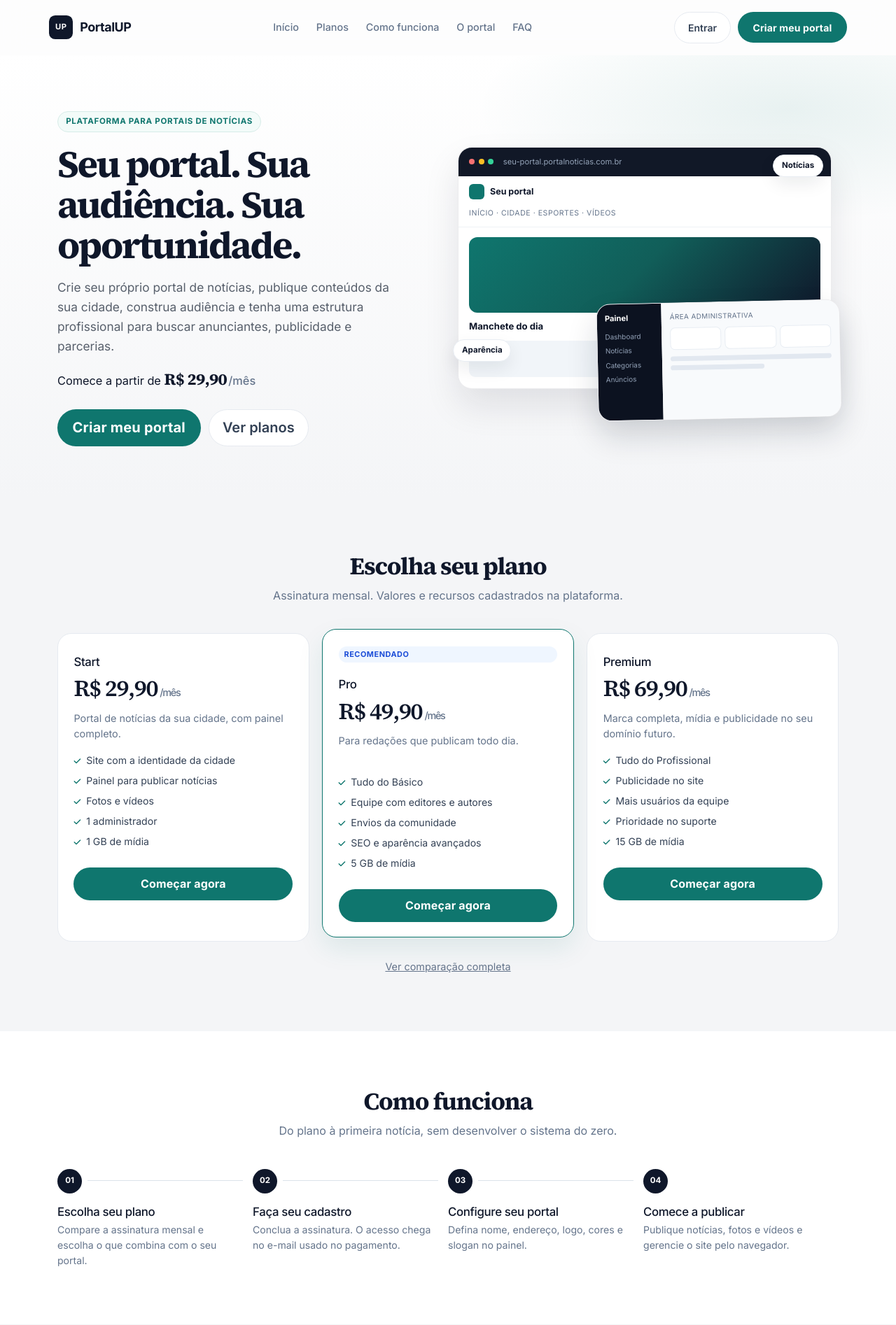
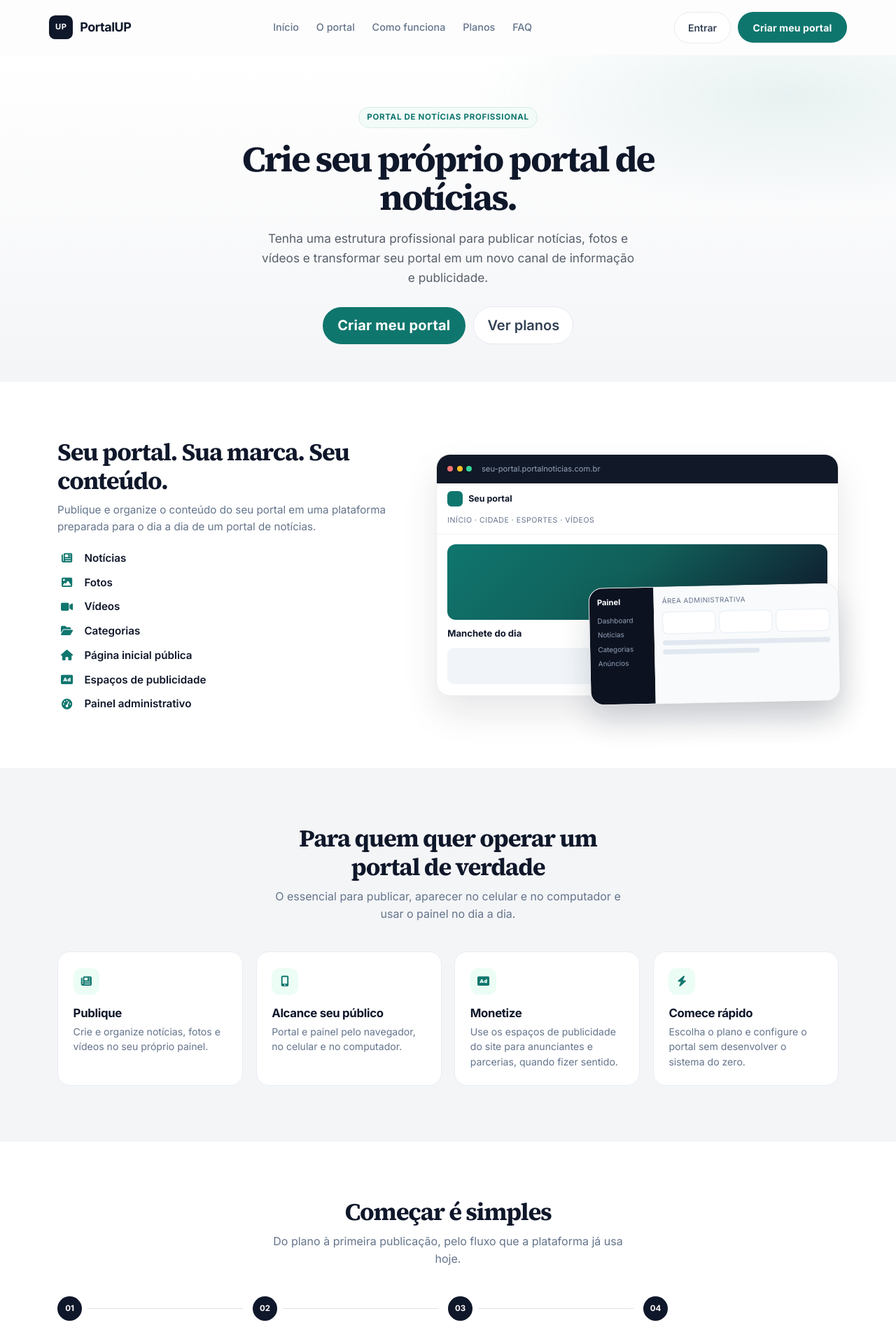
Before and after one commit to l1an1209/meu_site_noticias, a Django app: page / in a window 1280 px wide. Shown: the top 1894 px of the page at 70% size. Run offline with Django 5.2, Linux system fonts and the light colour scheme; data comes from the database, SQL or seed files in the repository; data that the repository does not hold is empty; some libraries are stand-ins or nearby versions.

Commit message:
feat: otimiza home para conversão
Co-authored-by: Cursor <cursoragent@cursor.com>

```diff
--- a/plataforma/templates/plataforma/home.html
+++ b/plataforma/templates/plataforma/home.html
@@ -27,14 +27,14 @@
         {% include "noticias/partials/portalup_logo.html" %}
         <nav class="home-nav__links" aria-label="Principal">
             <a href="{% url 'index' %}">Início</a>
+            <a href="#produto">O portal</a>
+            <a href="#como-funciona">Como funciona</a>
             <a href="#planos">Planos</a>
-            <a href="#como-funciona">Como funciona</a>
-            <a href="#produto">O portal</a>
             <a href="#faq">FAQ</a>
         </nav>
         <div class="home-nav__actions">
             <a class="btn btn-ds-ghost btn-sm" href="{% url 'entrar' %}">Entrar</a>
-            <a class="btn btn-contribuir btn-sm home-nav__cta" data-pup-event="click_subscribe" href="#planos">Criar meu portal</a>
+            <a class="btn btn-contribuir btn-sm home-nav__cta" data-pup-event="click_subscribe" href="{% url 'pagina_vendas' %}">Criar meu portal</a>
             <button class="home-nav__toggle" type="button" data-bs-toggle="collapse" data-bs-target="#homeMenu" aria-controls="homeMenu" aria-expanded="false" aria-label="Abrir menu">
                 <i class="fas fa-bars" aria-hidden="true"></i>
             </button>
@@ -43,148 +43,43 @@
     <div class="collapse home-nav__mobile" id="homeMenu">
         <nav class="container" aria-label="Menu mobile">
             <a href="{% url 'index' %}">Início</a>
+            <a href="#produto">O portal</a>
+            <a href="#como-funciona">Como funciona</a>
             <a href="#planos">Planos</a>
-            <a href="#como-funciona">Como funciona</a>
-            <a href="#produto">O portal</a>
             <a href="#faq">FAQ</a>
             <a href="{% url 'entrar' %}">Entrar</a>
-            <a href="#planos" data-pup-event="click_subscribe">Criar meu portal</a>
+            <a href="{% url 'pagina_vendas' %}" data-pup-event="click_subscribe">Criar meu portal</a>
         </nav>
     </div>
 </header>
 
-<section class="home-hero">
-    <div class="container home-hero__grid">
-        <div class="home-hero__copy">
-            <p class="home-badge">Plataforma para portais de notícias</p>
-            <h1 class="display-font">Seu portal. Sua audiência. Sua oportunidade.</h1>
-            <p class="lead">Crie seu próprio portal de notícias, publique conteúdos da sua cidade, construa audiência e tenha uma estrutura profissional para buscar anunciantes, publicidade e parcerias.</p>
-            {% with plano_inicial=planos_venda|first %}
-            {% if plano_inicial %}
-            <p class="home-hero__price">Comece a partir de <strong>R$ {{ plano_inicial.preco_mensal }}</strong><span>/mês</span></p>
-            {% endif %}
-            {% endwith %}
-            <div class="home-hero__actions">
-                <a class="btn btn-contribuir btn-lg" data-pup-event="click_subscribe" href="#planos">Criar meu portal</a>
+<section class="home-hero home-hero--simple">
+    <div class="container">
+        <div class="home-hero__copy home-hero__copy--center">
+            <p class="home-badge">Portal de notícias profissional</p>
+            <h1 class="display-font">Crie seu próprio portal de notícias.</h1>
+            <p class="lead">Tenha uma estrutura profissional para publicar notícias, fotos e vídeos e transformar seu portal em um novo canal de informação e publicidade.</p>
+            <div class="home-hero__actions home-hero__actions--center">
+                <a class="btn btn-contribuir btn-lg" data-pup-event="click_subscribe" href="{% url 'pagina_vendas' %}">Criar meu portal</a>
                 <a class="btn btn-ds-ghost btn-lg" href="#planos">Ver planos</a>
-            </div>
-        </div>
-        <div class="home-hero__stage" aria-hidden="true">
-            <div class="pup-float pup-float--news">Notícias</div>
-            <div class="pup-float pup-float--look">Aparência</div>
-            <div class="pup-mock pup-mock--site">
-                <div class="pup-mock__top">
-                    <span></span><span></span><span></span>
-                    <em>seu-portal.portalnoticias.com.br</em>
-                </div>
-                <div class="pup-mock__brand">
-                    <b></b>
-                    <strong>Seu portal</strong>
-                </div>
-                <div class="pup-mock__nav">Início · Cidade · Esportes · Vídeos</div>
-                <div class="pup-mock__story">
-                    <div class="pup-mock__hero"></div>
-                    <p>Manchete do dia</p>
-                </div>
-                <div class="pup-mock__rows">
-                    <div></div><div></div><div></div>
-                </div>
-            </div>
-            <div class="pup-mock pup-mock--app">
-                <div class="pup-mock__app-side">
-                    <b>Painel</b>
-                    <i>Dashboard</i>
-                    <i>Notícias</i>
-                    <i>Categorias</i>
-                    <i>Anúncios</i>
-                </div>
-                <div class="pup-mock__app-main">
-                    <small>Área administrativa</small>
-                    <div class="pup-mock__kpis"><span></span><span></span><span></span></div>
-                    <div class="pup-mock__line"></div>
-                    <div class="pup-mock__line pup-mock__line--short"></div>
-                </div>
             </div>
         </div>
     </div>
 </section>
 
-<section id="planos" class="home-section home-section--plans">
-    <div class="container">
-        <div class="home-section__intro">
-            <h2 class="display-font">Escolha seu plano</h2>
-            <p>Assinatura mensal. Valores e recursos cadastrados na plataforma.</p>
-        </div>
-        <div class="home-plans">
-            {% for plano in planos_venda %}
-            <div class="ds-card plan-card {% if plano.codigo == 'profissional' %}plan-card--featured{% endif %}">
-                {% if plano.codigo == 'profissional' %}
-                <p class="ds-badge ds-badge--info">Recomendado</p>
-                {% endif %}
-                <h3>{{ plano.nome }}</h3>
-                <p class="price">R$ {{ plano.preco_mensal }}<span>/mês</span></p>
-                <p class="plan-card__desc">{{ plano.descricao }}</p>
-                <ul class="plan-points">
-                    {% for item in plano.lista_recursos %}
-                    <li><i class="fas fa-check" aria-hidden="true"></i>{{ item }}</li>
-                    {% endfor %}
-                </ul>
-                <a class="btn btn-contribuir w-100" data-pup-event="click_plan" data-plano="{{ plano.codigo }}" href="{% url 'pagina_checkout_plano' plano.codigo %}">Começar agora</a>
-            </div>
-            {% empty %}
-            <p class="text-center text-muted">Planos serão publicados em breve.</p>
-            {% endfor %}
-        </div>
-        <p class="text-center mt-4 mb-0">
-            <a class="home-quiet-link" href="{% url 'pagina_vendas' %}">Ver comparação completa</a>
-        </p>
-    </div>
-</section>
-
-<section id="como-funciona" class="home-section home-section--alt">
-    <div class="container">
-        <div class="home-section__intro">
-            <h2 class="display-font">Como funciona</h2>
-            <p>Do plano à primeira notícia, sem desenvolver o sistema do zero.</p>
-        </div>
-        <ol class="home-steps">
-            <li>
-                <span>01</span>
-                <h3>Escolha seu plano</h3>
-                <p>Compare a assinatura mensal e escolha o que combina com o seu portal.</p>
-            </li>
-            <li>
-                <span>02</span>
-                <h3>Faça seu cadastro</h3>
-                <p>Conclua a assinatura. O acesso chega no e-mail usado no pagamento.</p>
-            </li>
-            <li>
-                <span>03</span>
-                <h3>Configure seu portal</h3>
-                <p>Defina nome, endereço, logo, cores e slogan no painel.</p>
-            </li>
-            <li>
-                <span>04</span>
-                <h3>Comece a publicar</h3>
-                <p>Publique notícias, fotos e vídeos e gerencie o site pelo navegador.</p>
-            </li>
-        </ol>
-    </div>
-</section>
-
-<section id="produto" class="home-section">
+<section id="produto" class="home-section home-section--alt">
     <div class="container home-product">
         <div class="home-product__copy">
-            <h2 class="display-font">O que você recebe</h2>
-            <p>Uma estrutura para operar mídia local: portal público, painel e espaço para anúncios, com a identidade do seu projeto.</p>
+            <h2 class="display-font">Seu portal. Sua marca. Seu conteúdo.</h2>
+            <p>Publique e organize o conteúdo do seu portal em uma plataforma preparada para o dia a dia de um portal de notícias.</p>
             <ul class="home-product__list">
-                <li><i class="fas fa-globe" aria-hidden="true"></i>Portal público no seu endereço</li>
+                <li><i class="fas fa-newspaper" aria-hidden="true"></i>Notícias</li>
+                <li><i class="fas fa-image" aria-hidden="true"></i>Fotos</li>
+                <li><i class="fas fa-video" aria-hidden="true"></i>Vídeos</li>
+                <li><i class="fas fa-folder-open" aria-hidden="true"></i>Categorias</li>
+                <li><i class="fas fa-house" aria-hidden="true"></i>Página inicial pública</li>
+                <li><i class="fas fa-ad" aria-hidden="true"></i>Espaços de publicidade</li>
                 <li><i class="fas fa-gauge-high" aria-hidden="true"></i>Painel administrativo</li>
-                <li><i class="fas fa-newspaper" aria-hidden="true"></i>Publicação de notícias</li>
-                <li><i class="fas fa-photo-film" aria-hidden="true"></i>Fotos, vídeos e galerias</li>
-                <li><i class="fas fa-folder-open" aria-hidden="true"></i>Categorias do seu veículo</li>
-                <li><i class="fas fa-palette" aria-hidden="true"></i>Nome, logo, cores e slogan</li>
-                <li><i class="fas fa-mobile-screen" aria-hidden="true"></i>Funciona no celular e no computador</li>
             </ul>
         </div>
         <div class="home-product__stage" aria-hidden="true">
@@ -225,44 +120,127 @@
     </div>
 </section>
 
-<section id="beneficios" class="home-section home-section--alt">
+<section id="beneficios" class="home-section">
     <div class="container">
         <div class="home-section__intro">
-            <h2 class="display-font">Seu portal pronto para crescer</h2>
-            <p>Publique, construa audiência e use o painel para anúncios e parcerias quando fizer sentido.</p>
+            <h2 class="display-font">Para quem quer operar um portal de verdade</h2>
+            <p>O essencial para publicar, aparecer no celular e no computador e usar o painel no dia a dia.</p>
         </div>
         <div class="home-features home-features--benefits">
             <article class="ds-card home-feature">
-                <span class="home-feature__icon" aria-hidden="true"><i class="fas fa-pen-to-square"></i></span>
-                <h3>Publicação fácil</h3>
-                <p>Notícias, fotos e vídeos pelo painel, sem instalar programa.</p>
-            </article>
-            <article class="ds-card home-feature">
-                <span class="home-feature__icon" aria-hidden="true"><i class="fas fa-palette"></i></span>
-                <h3>Visual profissional</h3>
-                <p>Nome, logo, cores e slogan do seu veículo, separados dos demais.</p>
-            </article>
-            <article class="ds-card home-feature">
-                <span class="home-feature__icon" aria-hidden="true"><i class="fas fa-layer-group"></i></span>
-                <h3>Tudo em um só lugar</h3>
-                <p>Conteúdo, categorias, mídias, usuários e anúncios no painel.</p>
+                <span class="home-feature__icon" aria-hidden="true"><i class="fas fa-newspaper"></i></span>
+                <h3>Publique</h3>
+                <p>Crie e organize notícias, fotos e vídeos no seu próprio painel.</p>
             </article>
             <article class="ds-card home-feature">
                 <span class="home-feature__icon" aria-hidden="true"><i class="fas fa-mobile-screen-button"></i></span>
-                <h3>Acesso em qualquer dispositivo</h3>
-                <p>Portal e painel pelo navegador, no computador e no celular.</p>
+                <h3>Alcance seu público</h3>
+                <p>Portal e painel pelo navegador, no celular e no computador.</p>
+            </article>
+            <article class="ds-card home-feature">
+                <span class="home-feature__icon" aria-hidden="true"><i class="fas fa-ad"></i></span>
+                <h3>Monetize</h3>
+                <p>Use os espaços de publicidade do site para anunciantes e parcerias, quando fizer sentido.</p>
+            </article>
+            <article class="ds-card home-feature">
+                <span class="home-feature__icon" aria-hidden="true"><i class="fas fa-bolt"></i></span>
+                <h3>Comece rápido</h3>
+                <p>Escolha o plano e configure o portal sem desenvolver o sistema do zero.</p>
             </article>
         </div>
     </div>
 </section>
 
-<section class="home-mid-cta" aria-label="Criar portal">
+<section id="como-funciona" class="home-section home-section--alt">
     <div class="container">
-        <div class="home-mid-cta__panel">
-            <h2 class="display-font">Pronto para criar seu próprio portal?</h2>
-            <p>Escolha o plano e siga para a contratação.</p>
-            <a class="btn btn-contribuir btn-lg" data-pup-event="click_subscribe" href="#planos">Criar meu portal</a>
+        <div class="home-section__intro">
+            <h2 class="display-font">Começar é simples</h2>
+            <p>Do plano à primeira publicação, pelo fluxo que a plataforma já usa hoje.</p>
         </div>
+        <ol class="home-steps">
+            <li>
+                <span>01</span>
+                <h3>Escolha seu plano</h3>
+                <p>Compare as assinaturas mensais cadastradas e escolha a opção do seu projeto.</p>
+            </li>
+            <li>
+                <span>02</span>
+                <h3>Conclua a assinatura</h3>
+                <p>Informe seus dados no checkout. O pagamento é processado pela Kiwify e o acesso chega por e-mail.</p>
+            </li>
+            <li>
+                <span>03</span>
+                <h3>Configure seu portal</h3>
+                <p>No primeiro acesso, defina nome, endereço, logo, cores e slogan.</p>
+            </li>
+            <li>
+                <span>04</span>
+                <h3>Comece a publicar</h3>
+                <p>Use o painel para publicar notícias, fotos e vídeos.</p>
+            </li>
+        </ol>
+    </div>
+</section>
+
+<section id="planos" class="home-section">
+    <div class="container">
+        <div class="home-section__intro">
+            <h2 class="display-font">Escolha como começar</h2>
+            <p>Planos simples para colocar seu portal no ar. Valores e recursos cadastrados na plataforma.</p>
+        </div>
+        <div class="home-plans">
+            {% for plano in planos_venda %}
+            <div class="ds-card plan-card {% if plano.codigo == 'profissional' %}plan-card--featured{% endif %}">
+                {% if plano.codigo == 'profissional' %}
+                <p class="ds-badge ds-badge--info">Recomendado</p>
+                {% endif %}
+                <h3>{{ plano.nome }}</h3>
+                <p class="price">R$ {{ plano.preco_mensal }}<span>/mês</span></p>
+                <p class="plan-card__desc">{{ plano.descricao }}</p>
+                <ul class="plan-points">
+                    {% for item in plano.lista_recursos %}
+                    <li><i class="fas fa-check" aria-hidden="true"></i>{{ item }}</li>
+                    {% endfor %}
+                </ul>
+                <a class="btn btn-contribuir w-100" data-pup-event="click_plan" data-plano="{{ plano.codigo }}" href="{% url 'pagina_checkout_plano' plano.codigo %}">Começar agora</a>
+            </div>
+            {% empty %}
+            <p class="text-center text-muted">Planos serão publicados em breve.</p>
+            {% endfor %}
+        </div>
+        <p class="text-center mt-4 mb-0">
+            <a class="home-quiet-link" href="{% url 'pagina_vendas' %}">Ver comparação completa</a>
+        </p>
+    </div>
+</section>
+
+<section id="faq" class="home-section home-section--alt">
+    <div class="container home-faq">
+        <h2 class="display-font mb-4">Perguntas frequentes</h2>
+        <details class="faq-acc" open>
+            <summary>Preciso saber programação?</summary>
+            <p>Não. Você cria e administra o portal pelo painel, no navegador. Não é preciso desenvolver o sistema.</p>
+        </details>
+        <details class="faq-acc">
+            <summary>O que recebo ao contratar?</summary>
+            <p>Um portal público na sua identidade, painel para publicar notícias, fotos, vídeos e categorias, espaços de publicidade e acesso pelo navegador. Os recursos de cada plano são os cadastrados na plataforma.</p>
+        </details>
+        <details class="faq-acc">
+            <summary>Como acesso meu portal?</summary>
+            <p>Depois do pagamento, o acesso chega no e-mail usado na contratação. Você define a senha, configura nome e endereço do portal e entra no painel em /app/.</p>
+        </details>
+        <details class="faq-acc">
+            <summary>Posso publicar notícias, fotos e vídeos?</summary>
+            <p>Sim. O painel permite publicar notícias com fotos, vídeos e galerias, além de organizar categorias.</p>
+        </details>
+        <details class="faq-acc">
+            <summary>Posso utilizar publicidade no meu portal?</summary>
+            <p>Sim. Há espaços de anúncio no site, gerenciados pelo painel. É uma possibilidade de negócio, não uma renda garantida.</p>
+        </details>
+        <details class="faq-acc">
+            <summary>Como funciona o pagamento?</summary>
+            <p>Você escolhe o plano e conclui a assinatura mensal no checkout da Kiwify. O portal é liberado depois do pagamento confirmado.</p>
+        </details>
     </div>
 </section>
 
@@ -280,46 +258,12 @@
     </div>
 </section>
 
-<section id="faq" class="home-section home-section--alt">
-    <div class="container home-faq">
-        <h2 class="display-font mb-4">Perguntas frequentes</h2>
-        <details class="faq-acc" open>
-            <summary>Preciso saber programação?</summary>
-            <p>Não. Você cria e administra o portal pelo painel, no navegador. Não é preciso desenvolver o sistema.</p>
-        </details>
-        <details class="faq-acc">
-            <summary>Preciso contratar hospedagem?</summary>
-            <p>Não. O portal e o painel ficam na plataforma. Você assina o plano e acessa pelo navegador.</p>
-        </details>
-        <details class="faq-acc">
-            <summary>Posso personalizar meu portal?</summary>
-            <p>Sim. Nome, cores, logo e slogan ficam no seu portal, sem misturar com outros clientes.</p>
-        </details>
-        <details class="faq-acc">
-            <summary>Posso publicar fotos e vídeos?</summary>
-            <p>Sim. O painel permite publicar notícias com fotos, vídeos e galerias, além de organizar categorias.</p>
-        </details>
-        <details class="faq-acc">
-            <summary>Posso buscar anunciantes no meu portal?</summary>
-            <p>Sim. O painel permite gerenciar anúncios no site. Publicidade e parcerias são uma possibilidade de negócio depois que você publica e constrói audiência — não uma renda garantida.</p>
-        </details>
-        <details class="faq-acc">
-            <summary>Como funciona depois da contratação?</summary>
-            <p>Você escolhe o plano, conclui o pagamento mensal e recebe o acesso por e-mail. Em seguida configura nome e endereço do portal e começa a publicar.</p>
-        </details>
-        <details class="faq-acc">
-            <summary>Posso administrar meu portal pelo celular?</summary>
-            <p>Sim. O portal público e o painel funcionam no navegador, no computador e no celular.</p>
-        </details>
-    </div>
-</section>
-
 <section class="home-finale">
     <div class="container">
         <div class="home-finale__panel">
-            <h2 class="display-font">Comece seu portal hoje</h2>
-            <p>Publique notícias, construa sua audiência local e tenha uma base profissional para anunciantes e parcerias.</p>
-            <a class="btn btn-contribuir btn-lg" data-pup-event="click_subscribe" href="#planos">Criar meu portal</a>
+            <h2 class="display-font">Pronto para criar seu portal?</h2>
+            <p>Comece agora e coloque seu projeto de notícias no ar.</p>
+            <a class="btn btn-contribuir btn-lg" data-pup-event="click_subscribe" href="{% url 'pagina_vendas' %}">Criar meu portal</a>
         </div>
     </div>
 </section>
@@ -336,15 +280,15 @@
             <div>
                 <p class="home-footer__label">Navegação</p>
                 <a href="{% url 'index' %}">Início</a>
+                <a href="#produto">O portal</a>
                 <a href="#planos">Planos</a>
                 <a href="#como-funciona">Como funciona</a>
-                <a href="#produto">O portal</a>
                 <a href="#faq">FAQ</a>
             </div>
             <div>
                 <p class="home-footer__label">Acesso</p>
                 <a href="{% url 'entrar' %}">Entrar</a>
-                <a href="#planos" data-pup-event="click_subscribe">Criar meu portal</a>
+                <a href="{% url 'pagina_vendas' %}" data-pup-event="click_subscribe">Criar meu portal</a>
             </div>
         </div>
         <p class="home-footer__copy">
--- a/plataforma/tests_urls_portal.py
+++ b/plataforma/tests_urls_portal.py
@@ -149,5 +149,5 @@ class HostsPlataformaProducaoTests(TestCase):
     def test_home_do_apex_e_landing_saas(self):
         resp = self.client.get('/', HTTP_HOST='portalnoticias.com.br')
         self.assertEqual(resp.status_code, 200)
-        self.assertContains(resp, 'Seu portal. Sua audiência. Sua oportunidade.')
+        self.assertContains(resp, 'Crie seu próprio portal de notícias.')
         self.assertNotContains(resp, 'Notícias Ji-Paraná')
--- a/static/css/public.css
+++ b/static/css/public.css
@@ -558,11 +558,18 @@ body.pup-auth .auth-card {
 .home-nav__links a { color: #64748b; text-decoration: none; transition: color 0.15s ease; }
 .home-nav__links a:hover, .home-nav__mobile a:hover { color: #0f172a; }
 .home-hero {
-    padding: 5rem 0 4.4rem;
+    padding: 4.2rem 0 3.2rem;
     background:
         radial-gradient(720px 260px at 88% 12%, rgba(15, 118, 110, 0.09), transparent 62%),
         linear-gradient(180deg, #ffffff 0%, #f4f5f7 100%);
 }
+.home-hero--simple { padding: 4.6rem 0 3.4rem; }
+.home-hero__copy--center {
+    max-width: 40rem;
+    margin: 0 auto;
+    text-align: center;
+}
+.home-hero__actions--center { justify-content: center; }
 .home-hero__grid {
     display: grid;
     grid-template-columns: minmax(0, 0.98fr) minmax(320px, 1.05fr);
@@ -584,16 +591,16 @@ body.pup-auth .auth-card {
     text-transform: uppercase;
 }
 .home-hero h1 {
-    font-size: clamp(2.15rem, 4.6vw, 3.35rem);
-    max-width: 16ch;
-    margin: 0 0 1.05rem;
+    font-size: clamp(2.15rem, 4.6vw, 3.2rem);
+    max-width: 12em;
+    margin: 0 auto 1.05rem;
     letter-spacing: -0.045em;
     line-height: 1.08;
     font-weight: 650;
 }
 .home-hero .lead {
-    max-width: 30rem;
-    margin: 0 0 1.05rem;
+    max-width: 34rem;
+    margin: 0 auto 1.7rem;
     color: #575f6b;
     font-size: 1.08rem;
     line-height: 1.62;
@@ -611,7 +618,6 @@ body.pup-auth .auth-card {
 }
 .home-hero__price span { color: #64748b; font-weight: 500; margin-left: 0.15rem; }
 .home-hero__actions { display: flex; flex-wrap: wrap; gap: 0.7rem; align-items: center; }
-.home-section--plans { padding-top: 1.2rem; }
 .home-hero__stage { position: relative; min-height: 390px; padding: 0.4rem 0.6rem 1.6rem 0; }
 .pup-mock {
     background: #fff;
@@ -795,7 +801,7 @@ body.pup-auth .auth-card {
 .sales-cta { background: #0f172a; }
 @media (max-width: 991px) {
     .home-hero__grid { grid-template-columns: 1fr; gap: 1.4rem; }
-    .home-hero h1 { max-width: 18ch; }
+    .home-hero h1 { max-width: none; }
     .home-features, .home-steps, .home-plans, .home-footer__grid, .home-features--benefits { grid-template-columns: 1fr 1fr; }
     .home-product { grid-template-columns: 1fr; gap: 2rem; }
     .home-product__stage { min-height: 0; }
@@ -808,13 +814,14 @@ body.pup-auth .auth-card {
     .home-saas .plan-card--featured { transform: none; }
 }
 @media (max-width: 575px) {
-    .home-hero { padding: 2.3rem 0 1.4rem; }
+    .home-hero { padding: 2.3rem 0 1.8rem; }
+    .home-hero--simple { padding: 2.4rem 0 1.6rem; }
     .home-section { padding: 2.8rem 0; }
-    .home-section--plans { padding-top: 0.35rem; padding-bottom: 2.2rem; }
     .home-features, .home-steps, .home-plans, .home-footer__grid, .home-features--benefits { grid-template-columns: 1fr; }
     .home-nav__cta { font-size: 0.78rem; padding: 0.55rem 0.95rem; min-height: 40px; }
     .home-hero__actions { flex-direction: column; align-items: stretch; }
     .home-hero__actions .btn { width: 100%; min-height: 48px; }
     .home-finale__panel, .home-mid-cta__panel { padding: 2.2rem 1.15rem; border-radius: 20px; }
+    .home-hero h1 { max-width: none; }
     .pup-float--news { display: none; }
 }
```
Also changed, not shown: plataforma/tests_comercial.py (+3 -4 lines).
